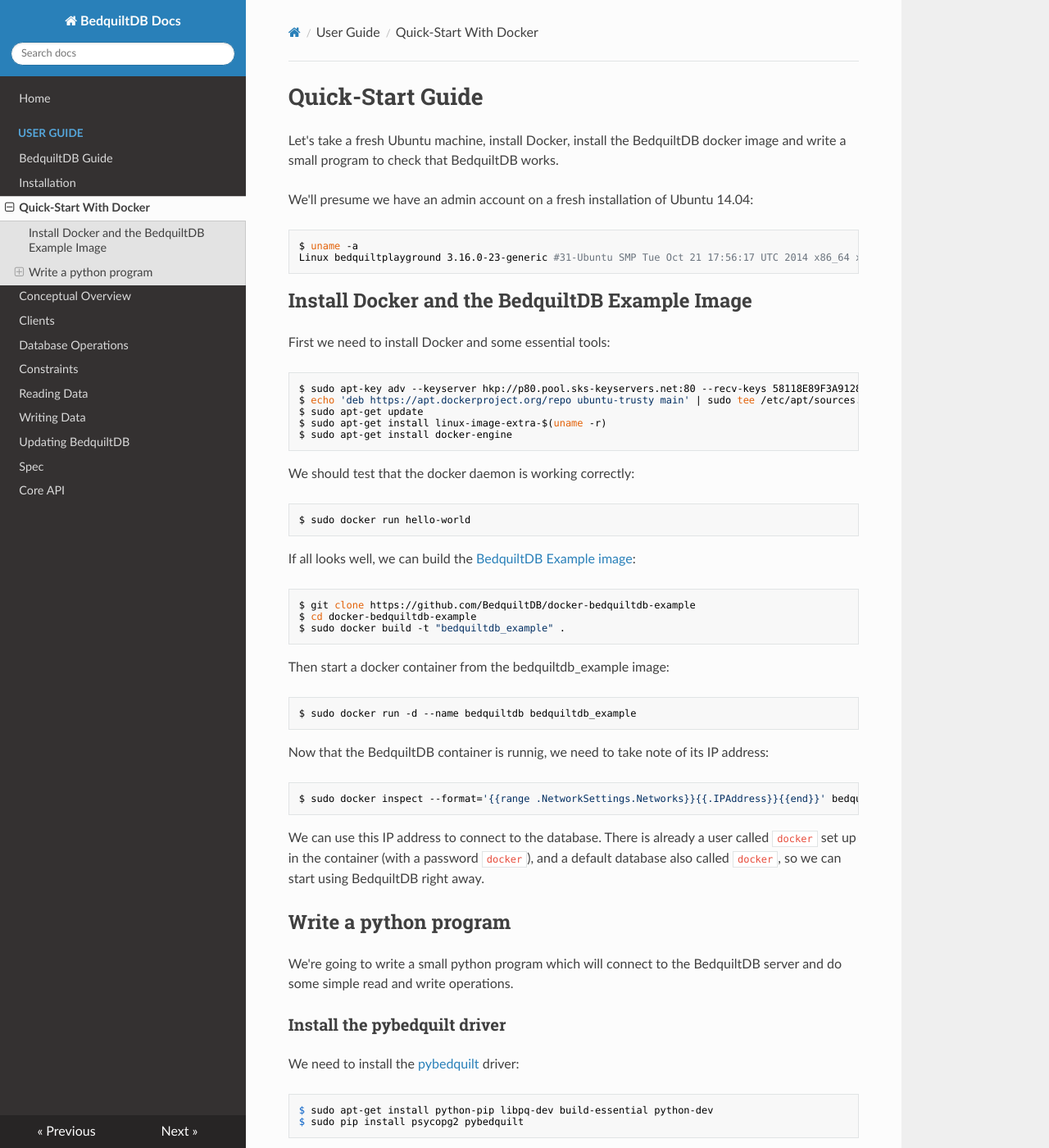
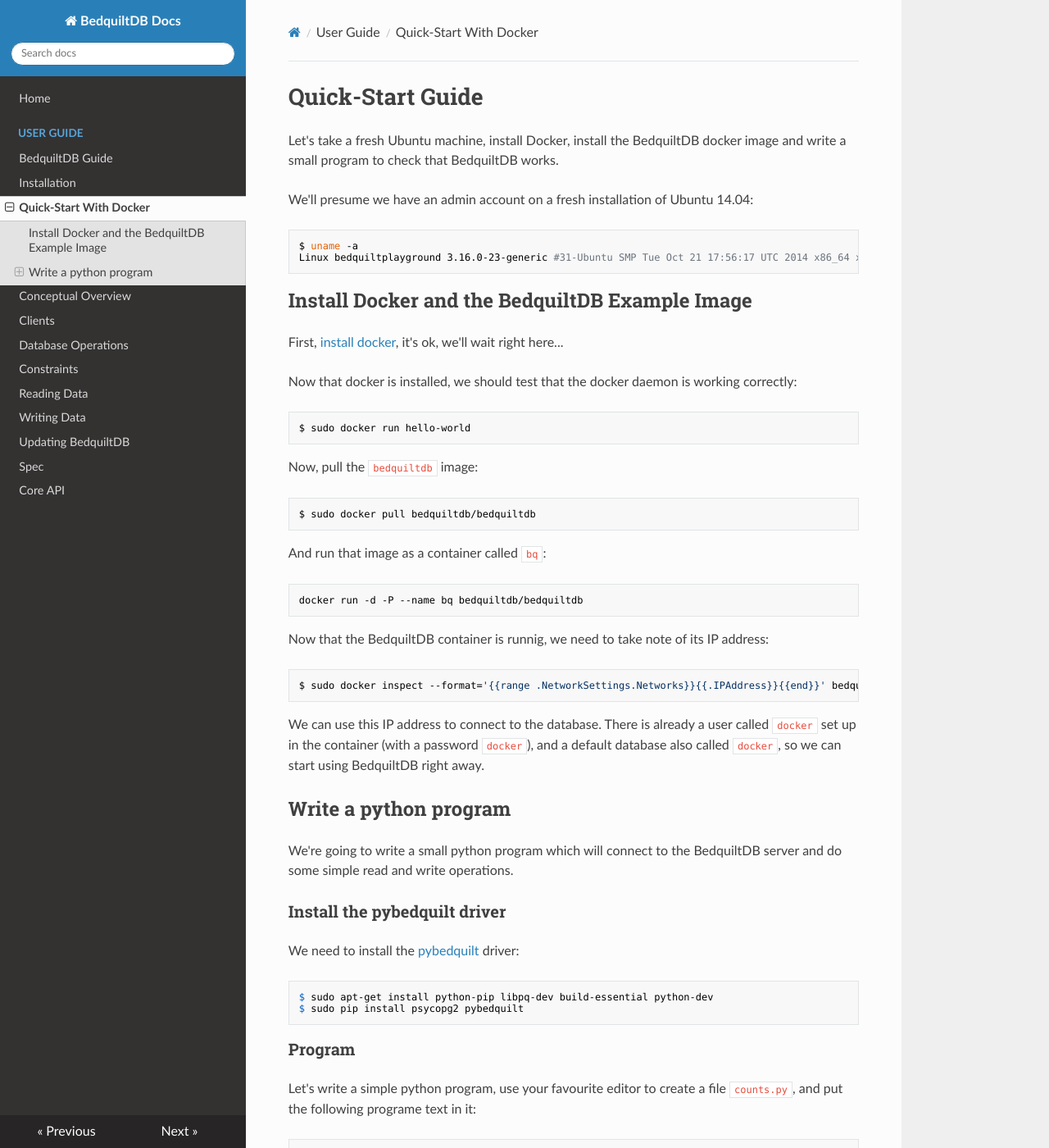
Before and after one commit to BedquiltDB/bedquilt-core, an MkDocs documentation site: the page built from doc/guide/quick_start.md, in a window 1280 px wide and 1400 px high. Shown: the whole window at 82% size. Built offline with MkDocs 1.6.1, drawn with Linux system fonts in a browser that asks for light colours; nearby versions of some CDN libraries; old or Windows-style settings are respelled for this version of MkDocs.

Commit message:
Update quickstart guide to use the official image.

````diff
--- a/doc/guide/quick_start.md
+++ b/doc/guide/quick_start.md
@@ -12,40 +12,31 @@
 
 ## Install Docker and the BedquiltDB Example Image
 
-First we need to install Docker and some essential tools:
 
-```bash
-$ sudo apt-key adv --keyserver hkp://p80.pool.sks-keyservers.net:80 --recv-keys 58118E89F3A912897C070ADBF76221572C52609D
-$ echo 'deb https://apt.dockerproject.org/repo ubuntu-trusty main' | sudo tee /etc/apt/sources.list.d/docker.list
-$ sudo apt-get update
-$ sudo apt-get install linux-image-extra-$(uname -r)
-$ sudo apt-get install docker-engine
-```
+First, [install docker](https://docs.docker.com/engine/installation/), it's ok, we'll wait right here...
 
-We should test that the docker daemon is working correctly:
+Now that docker is installed, we should test that the docker daemon is working correctly:
 
 ```bash
 $ sudo docker run hello-world
 ```
 
-If all looks well, we can build the [BedquiltDB Example image](https://github.com/BedquiltDB/docker-bedquiltdb-example):
+Now, pull the `bedquiltdb` image:
 
 ```bash
-$ git clone https://github.com/BedquiltDB/docker-bedquiltdb-example
-$ cd docker-bedquiltdb-example
-$ sudo docker build -t "bedquiltdb_example" .
+$ sudo docker pull bedquiltdb/bedquiltdb
 ```
 
-Then start a docker container from the bedquiltdb_example image:
+And run that image as a container called `bq`:
 
 ```bash
-$ sudo docker run -d --name bedquiltdb bedquiltdb_example
+docker run -d -P --name bq bedquiltdb/bedquiltdb
 ```
 
 Now that the BedquiltDB container is runnig, we need to take note of its IP address:
 
 ```bash
-$ sudo docker inspect --format='{{range .NetworkSettings.Networks}}{{.IPAddress}}{{end}}' bedquiltdb
+$ sudo docker inspect --format='{{range .NetworkSettings.Networks}}{{.IPAddress}}{{end}}' bedquilt
 ```
 
 We can use this IP address to connect to the database. There is already a user called `docker` set up
````
